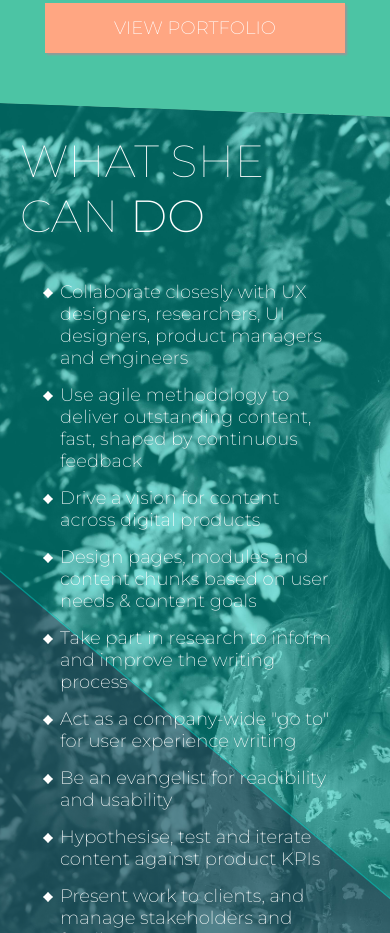
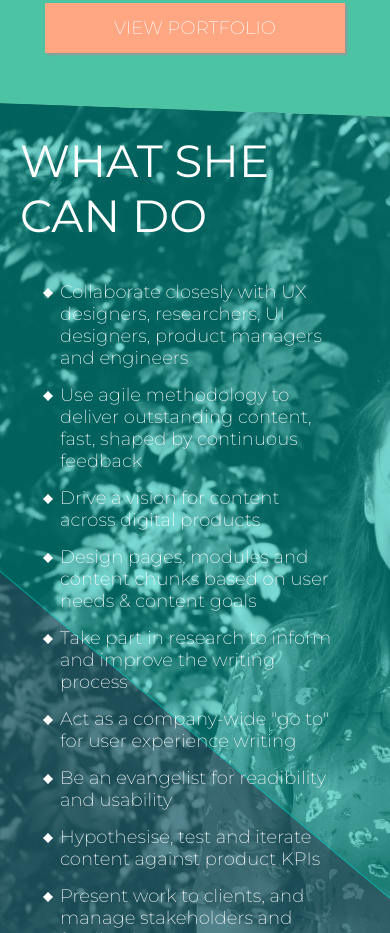
Before and after one commit to mthomasuk/rhiannon-jones-portfolio, a React app: page / in a window 390 px wide. Shown: the part 1388-2321 px from the top of the page. Built offline with nearby package versions, Linux system fonts and the light colour scheme.

Commit message:
added actual phone number in

```diff
--- a/src/containers/Header.js
+++ b/src/containers/Header.js
@@ -49,7 +49,7 @@ class Header extends Component {
           </div>
           <div className="Header-Buttons">
             <Button href="mailto:rhiannon.f.jones@gmail.com" title="Email" classExtension="Twos-Up"/>
-            <Button href="tel:07890333777" title="Call" classExtension="Twos-Up"/>
+            <Button href="tel:+447717746135" title="Call" classExtension="Twos-Up"/>
           </div>
         </div>
         <Mask classExtension="Orange"/>
--- a/src/containers/WhatAreYouDoing.css
+++ b/src/containers/WhatAreYouDoing.css
@@ -1,10 +1,6 @@
 .WhatAreYouDoing {
   color: #fff;
   margin-bottom: 150px;
-}
-
-.WhatAreYouDoing h2 {
-  font-weight: 100;
 }
 
 .WhatAreYouDoing-Content ul {
--- a/src/containers/WhatAreYouDoing.js
+++ b/src/containers/WhatAreYouDoing.js
@@ -7,7 +7,7 @@ class WhatAreYouDoing extends Component {
       <section>
         <div className="WhatAreYouDoing">
           <div className="WhatAreYouDoing-Headline">
-            <h2>What She Can <strong>Do</strong></h2>
+            <h2>What She Can Do</h2>
           </div>
           <div className="WhatAreYouDoing-Content">
             <ul>
--- a/src/index.css
+++ b/src/index.css
@@ -8,10 +8,6 @@ body {
   padding: 30px;
   margin: -10px;
   overflow: hidden;
-}
-
-strong, b {
-  font-weight: 300;
 }
 
 h1, h2 {
```
Also changed, not shown: build/asset-manifest.json, build/index.html, build/service-worker.js, 8 other files.
